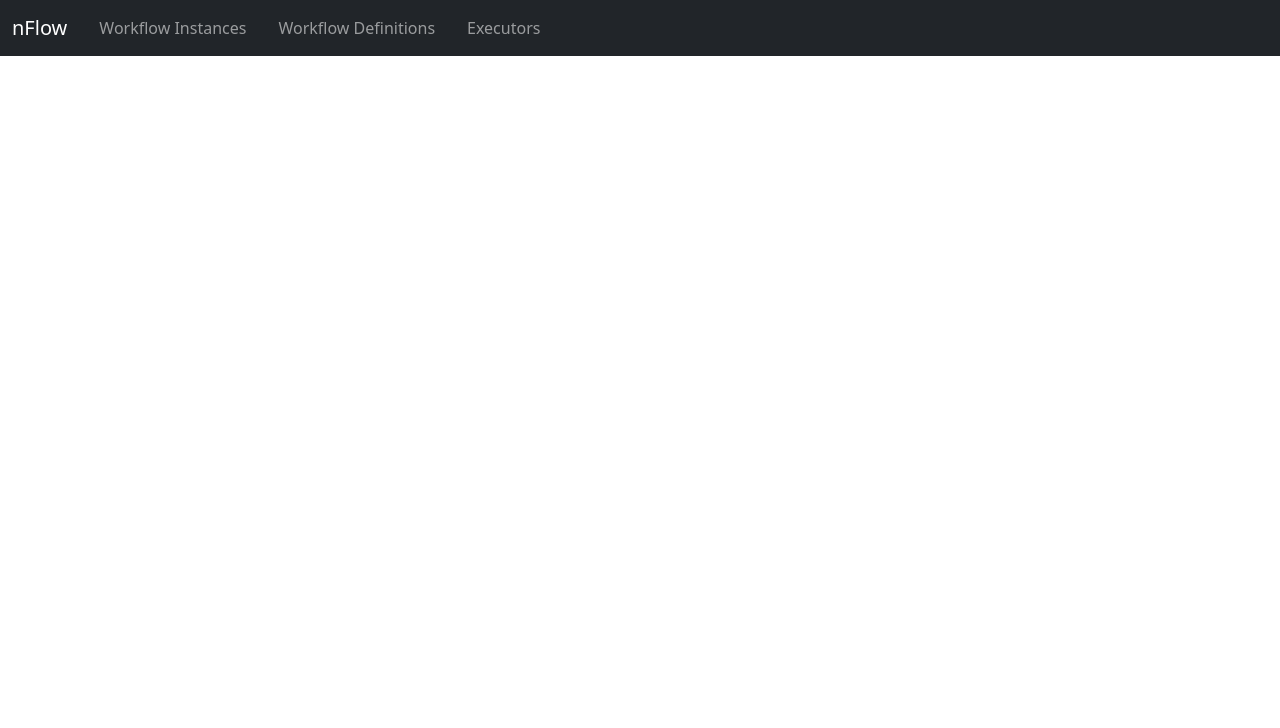
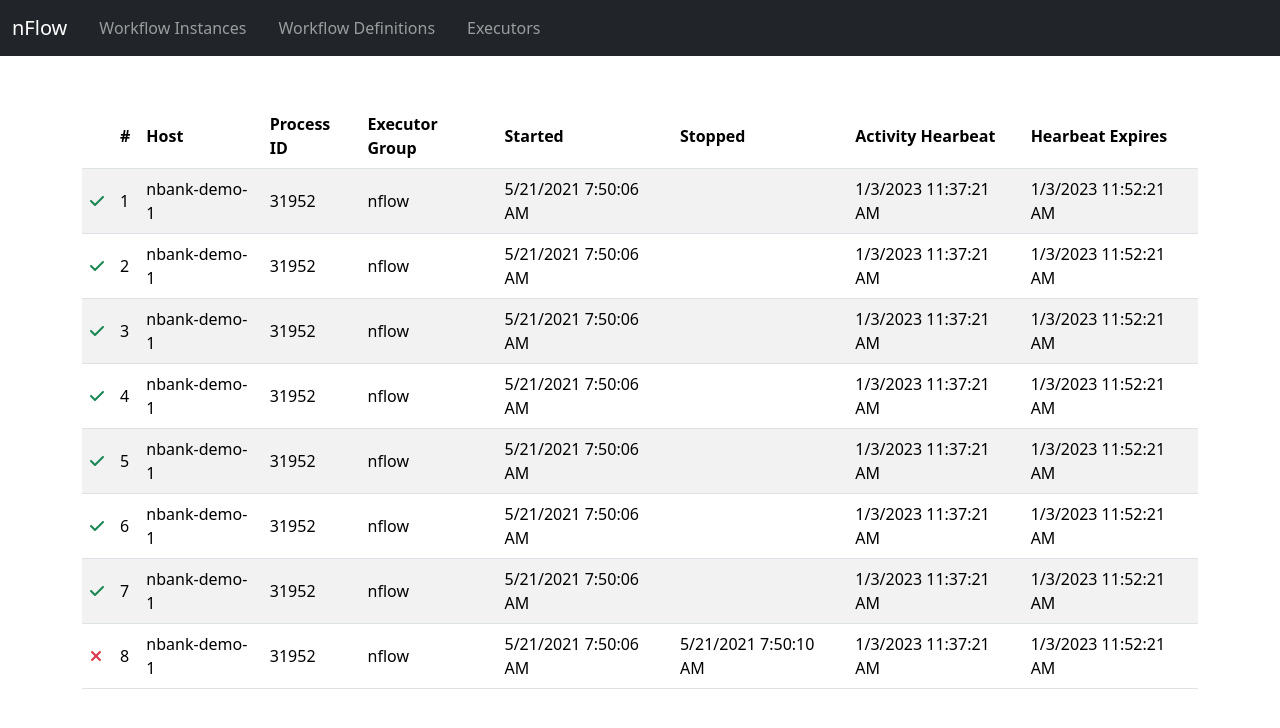
Before and after one commit to larisa-gheorghe/nFlow-dashboard, a Vue app: page /nFlow-dashboard/executors in a window 1280 px wide. Shown: the top 728 px of the page. Built offline with nearby package versions, Linux system fonts and the light colour scheme.

Commit message:
modify Stopped column on ExecutorsTable

```diff
--- a/src/components/ExecutorsTable.vue
+++ b/src/components/ExecutorsTable.vue
@@ -27,10 +27,10 @@
                                 <td class="align-middle" scope="row">{{instance.host}}</td>
                                 <td class="align-middle" scope="row">{{instance.pid}}</td>
                                 <td class="align-middle" scope="row">{{instance.executorGroup}}</td>
-                                <td class="align-middle" scope="row">{{moment(instance.started).format('l LTS')}}</td>
-                                <td class="align-middle" scope="row">{{moment(instance.stopped).format('l LTS')}}</td>
-                                <td class="align-middle" scope="row">{{moment(instance.active).format('l LTS')}}</td>
-                                <td class="align-middle" scope="row">{{moment(instance.expires).format('l LTS')}}</td>
+                                <td class="align-middle" scope="row">{{stoppedDate(instance.started)}}</td>
+                                <td class="align-middle" scope="row">{{stoppedDate(instance.stopped)}}</td>
+                                <td class="align-middle" scope="row">{{stoppedDate(instance.active)}}</td>
+                                <td class="align-middle" scope="row">{{stoppedDate(instance.expires)}}</td>
                             </tr>
                         </tbody>
                     </table>
@@ -64,19 +64,19 @@
                             </tr>
                             <tr>
                                 <th class="border-end" scope="row">Started</th>
-                                <td>{{instance.started}}</td>
+                                <td>{{stoppedDate(instance.started)}}</td>
                             </tr>
                             <tr>
                                 <th class="border-end" scope="row">Stopped</th>
-                                <td>{{instance.stopped}}</td>
+                                <td>{{stoppedDate(instance.stopped)}}</td>
                             </tr>
                             <tr>
                                 <th class="border-end" scope="row">Activity Hearbeat</th>
-                                <td>{{instance.active}}</td>
+                                <td>{{stoppedDate(instance.active)}}</td>
                             </tr>
                             <tr>
                                 <th class="border-end" scope="row">Hearbeat Expires</th>
-                                <td>{{instance.expires}}</td>
+                                <td>{{stoppedDate(instance.expires)}}</td>
                                 <br>
                             </tr>
                             <br>
@@ -175,6 +175,11 @@
         };
     },
     methods: {
+        stoppedDate(date) {
+            if (date == null) {
+                return null
+            } else return moment(date).format('l LTS')
+        }
     }
     // mounted() {
     //     // axios.defaults.headers.common['Access-Control-Allow-Origin'] = '*';
--- a/src/main.js
+++ b/src/main.js
@@ -20,7 +20,7 @@
 
 
 const router = createRouter({
-    history: createWebHistory(),
+    history: createWebHistory('/nFlow-dashboard'),
     routes: [
         { path: '/', component: AppAbout},
         { path: '/executors', component: ExecutorsTable}
--- a/vue.config.js
+++ b/vue.config.js
@@ -1,5 +1,5 @@
 const { defineConfig } = require('@vue/cli-service')
 module.exports = defineConfig({
-  transpileDependencies: true,
-  publicPath: '/nFlow-dashboard/'
+  publicPath: '/nFlow-dashboard/',
+  transpileDependencies: true
 })
```
